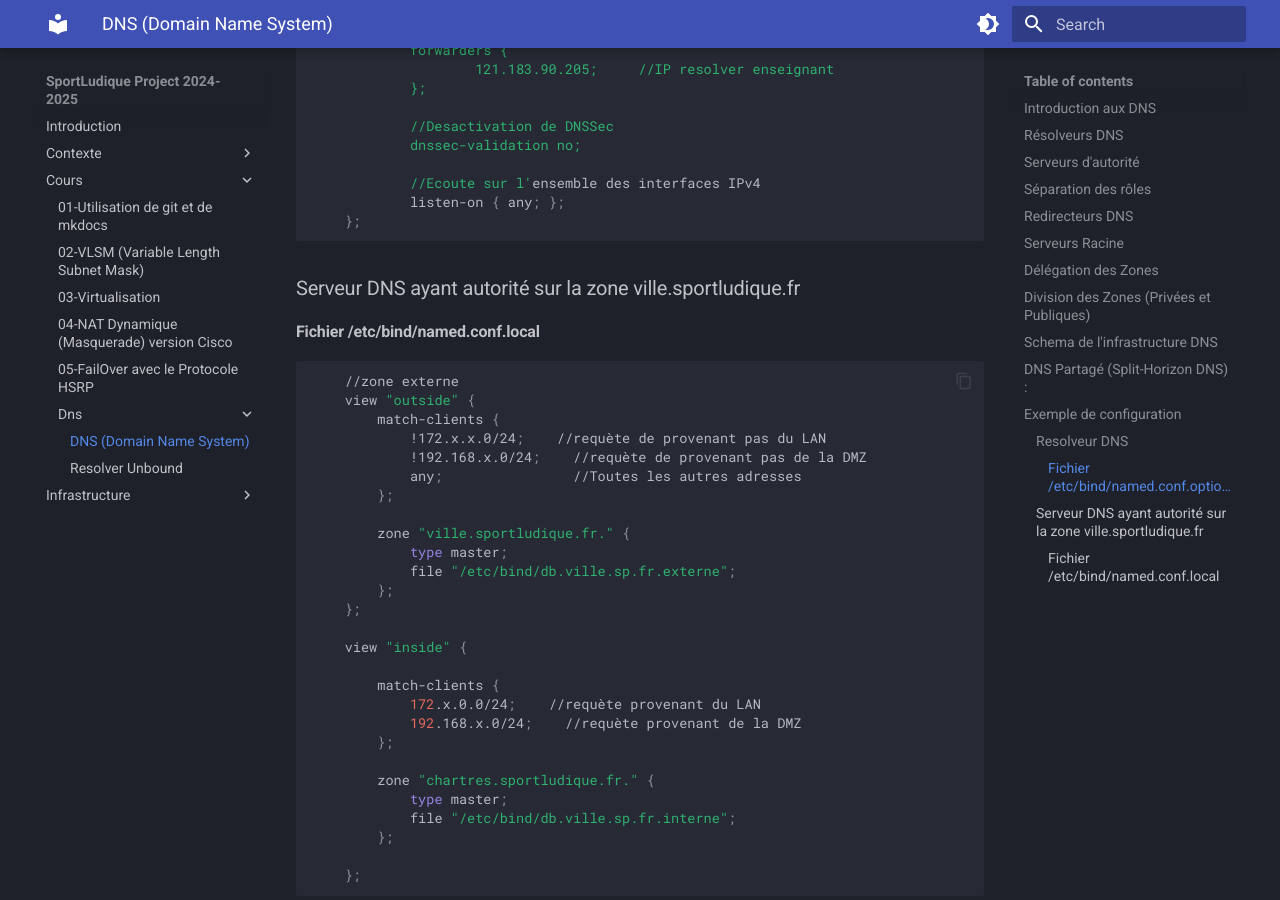
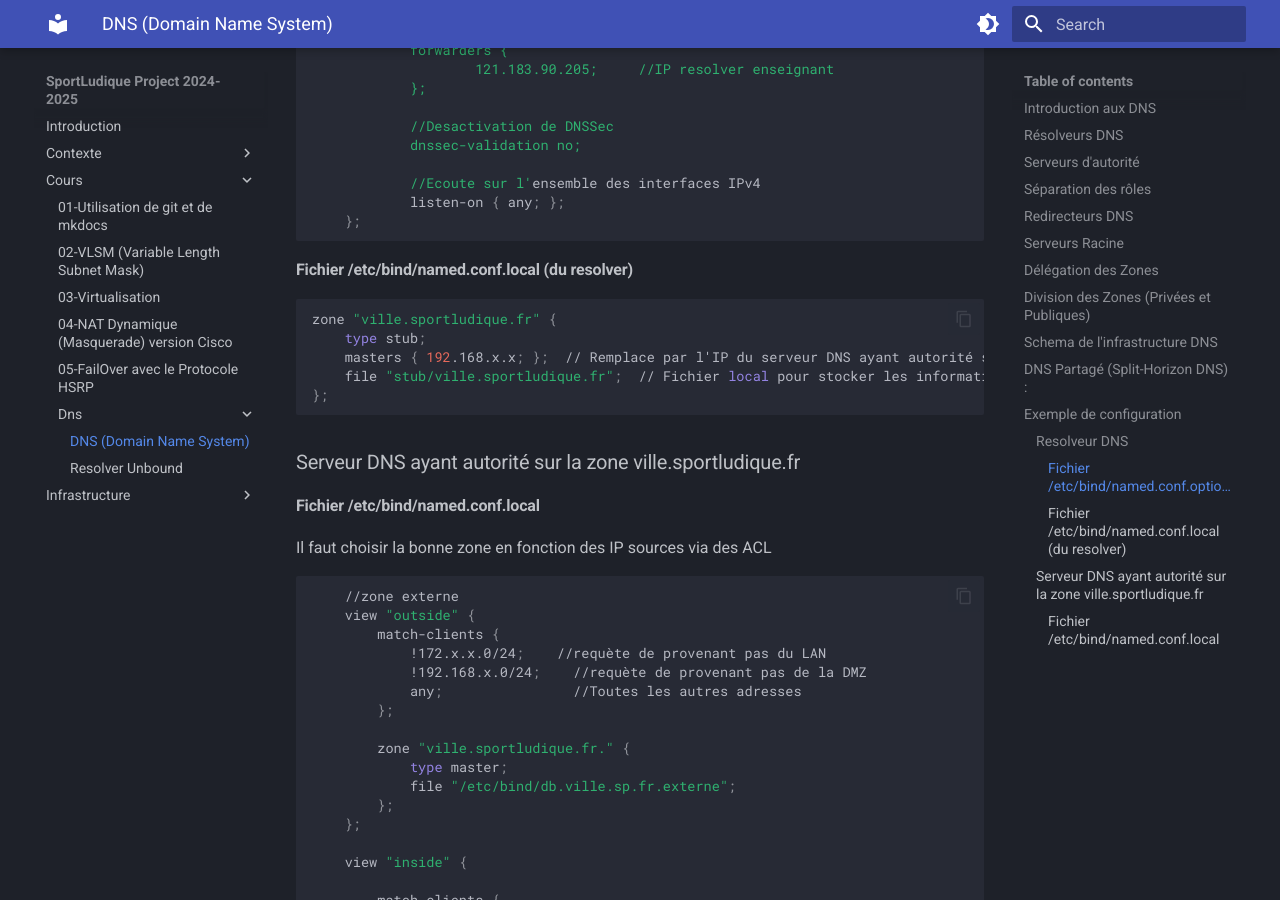
Before and after one commit to lmeryFulbert/SportLudique2024-2025, an MkDocs documentation site: the page built from docs/cours/dns/dns.md, in a window 1280 px wide and 900 px high, scrolled down 5607 px. Built offline with MkDocs 1.6.1 and Material for MkDocs 9.7.7, drawn with Linux system fonts in a browser that asks for light colours; some of the changed text lies outside the part shown.

Commit message:
add stubzone

````diff
--- a/docs/cours/dns/dns.md
+++ b/docs/cours/dns/dns.md
@@ -158,9 +158,20 @@ Dans cet exemple, les utilisateurs provenant du réseau local (192.168.1.0/24) v
     };
 ```
 
+#### Fichier /etc/bind/named.conf.local   (du resolver)
+```shell
+zone "ville.sportludique.fr" {
+    type stub;
+    masters { 192.168.x.x; };  // Remplace par l'IP du serveur DNS ayant autorité sur la zone (dans la DMZ)
+    file "stub/ville.sportludique.fr";  // Fichier local pour stocker les informations et optimiser les perf (mise en cache)
+};
+```
+
 ### Serveur DNS ayant autorité sur la zone ville.sportludique.fr
 
 #### Fichier /etc/bind/named.conf.local
+
+Il faut choisir la bonne zone en fonction des IP sources via des ACL
 
 ```shell
 
````
Also changed, not shown: other parts of docs/cours/dns/dns.md (+1 -1 lines).
